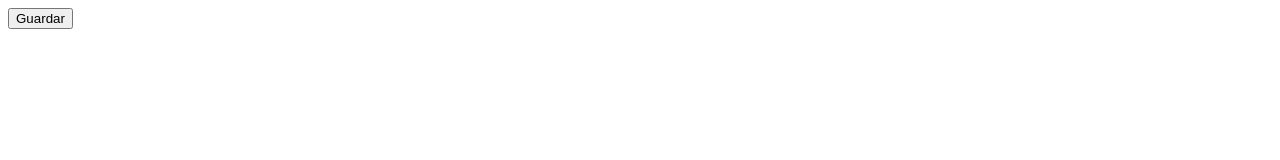
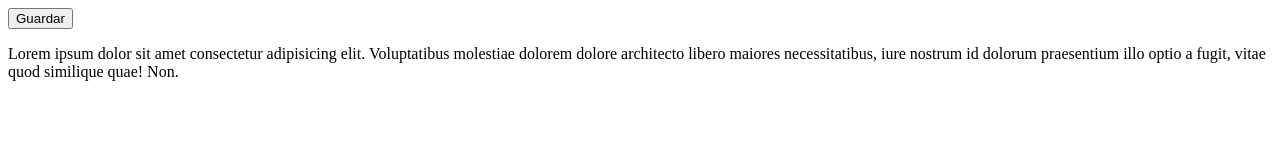
Before and after one commit to walter-medina/pruebas, a plain HTML site: page index.html in a window 1280 px wide. Drawn offline with Linux system fonts and the light colour scheme.

Commit message:
creando parrafo

```diff
--- a/index.html
+++ b/index.html
@@ -8,6 +8,7 @@
 </head>
 <body>
     <button>Guardar</button>
+    <p>Lorem ipsum dolor sit amet consectetur adipisicing elit. Voluptatibus molestiae dolorem dolore architecto libero maiores necessitatibus, iure nostrum id dolorum praesentium illo optio a fugit, vitae quod similique quae! Non.</p>
 
 </body>
 </html>
```
